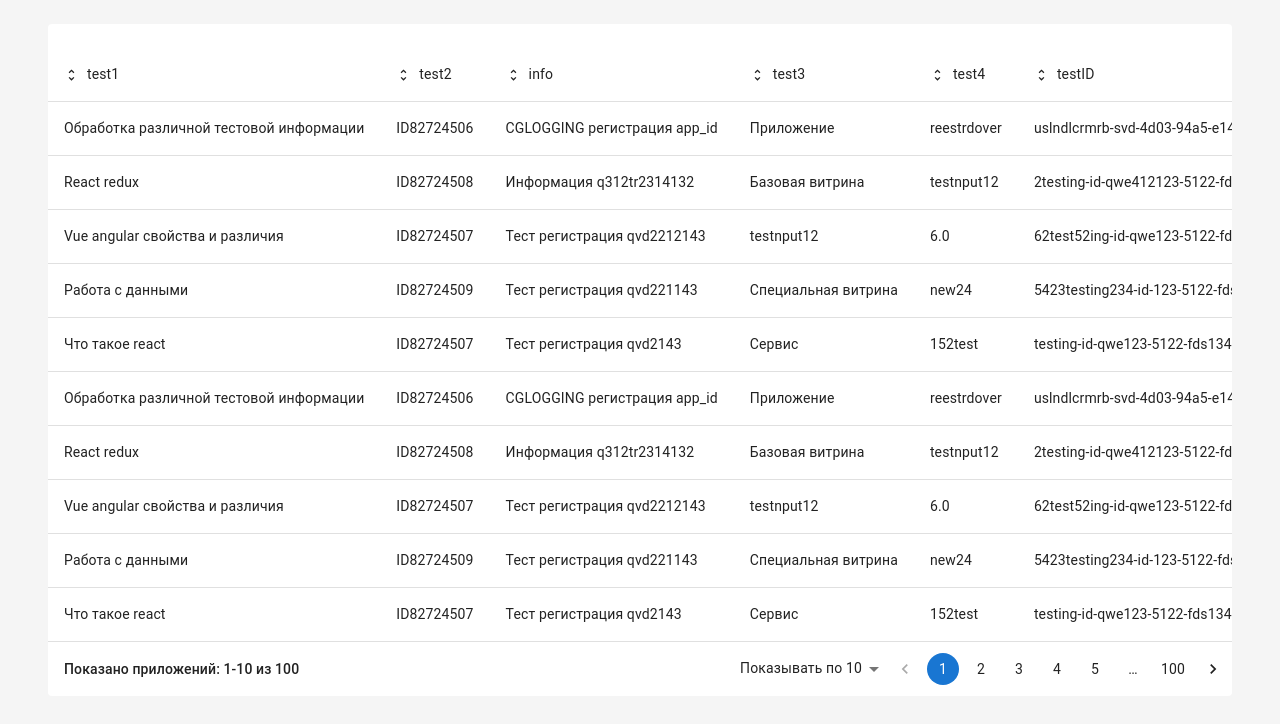
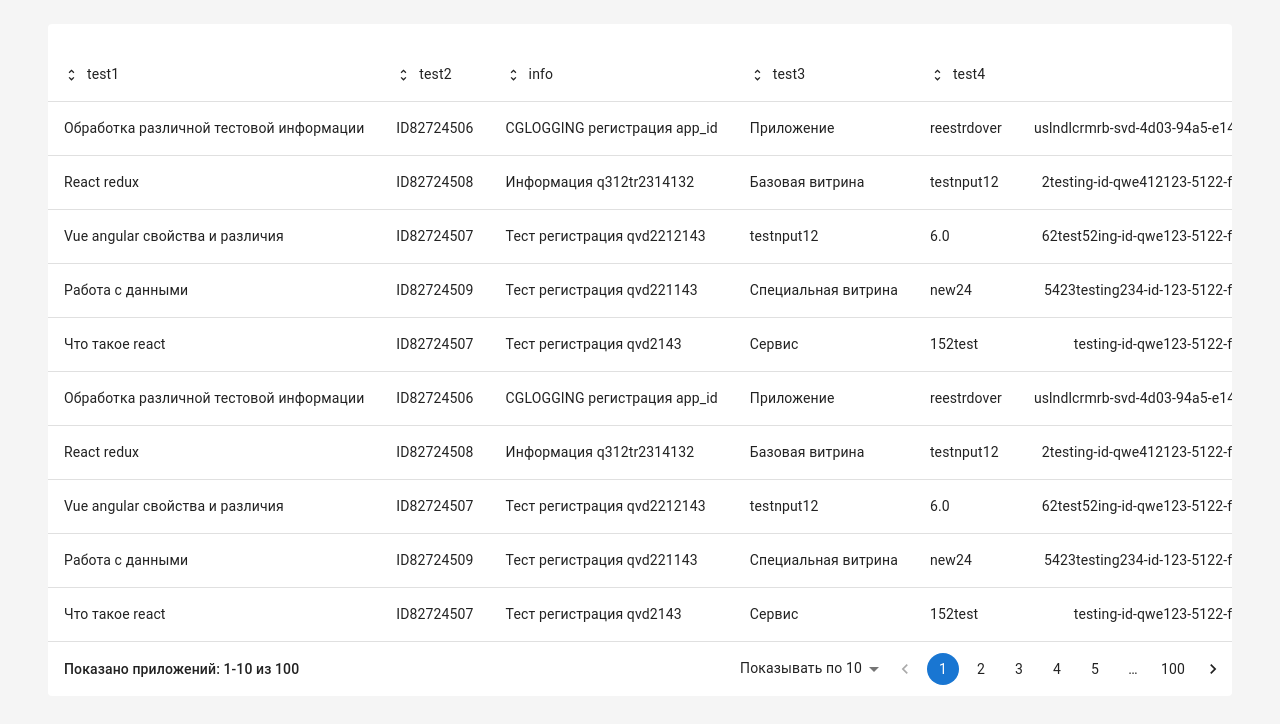
Before and after one commit to FrontendDevoloperr/table-mui, a React (Create React App) app: page / in a window 1280 px wide. Shown: the top 724 px of the page. Built offline with nearby package versions, Linux system fonts and the light colour scheme; the HTML template or start-up script is replaced by a standard one.

Commit message:
update src/components/table/index.jsx

```diff
--- a/src/components/table/index.jsx
+++ b/src/components/table/index.jsx
@@ -178,15 +178,18 @@ export default function BasicTable() {
                   <TableCell
                     align="left"
                     key={i}
-                    sx={{ width: "max-content", paddingTop: "40px" }}
+                    sx={{
+                      width: "max-content",
+                      paddingTop: "40px",
+                    }}
                   >
                     <Box
                       sx={{
-                        display: "flex",
                         alignItems: "center",
                         gap: "8px",
                         cursor: "pointer",
-                        justifyContent: "flex-start",
+                        display: "flex",
+                        justifyContent: i !== 5 ? "flex-start" : "flex-end",
                       }}
                     >
                       <UnfoldMoreIcon
@@ -274,6 +277,8 @@ export default function BasicTable() {
                       sx={{
                         width: "max-content",
                         fontSize: ".875rem",
+                        minWidth: "100%",
+                        textAlign: "right",
                       }}
                     >
                       {row.testID}
```
